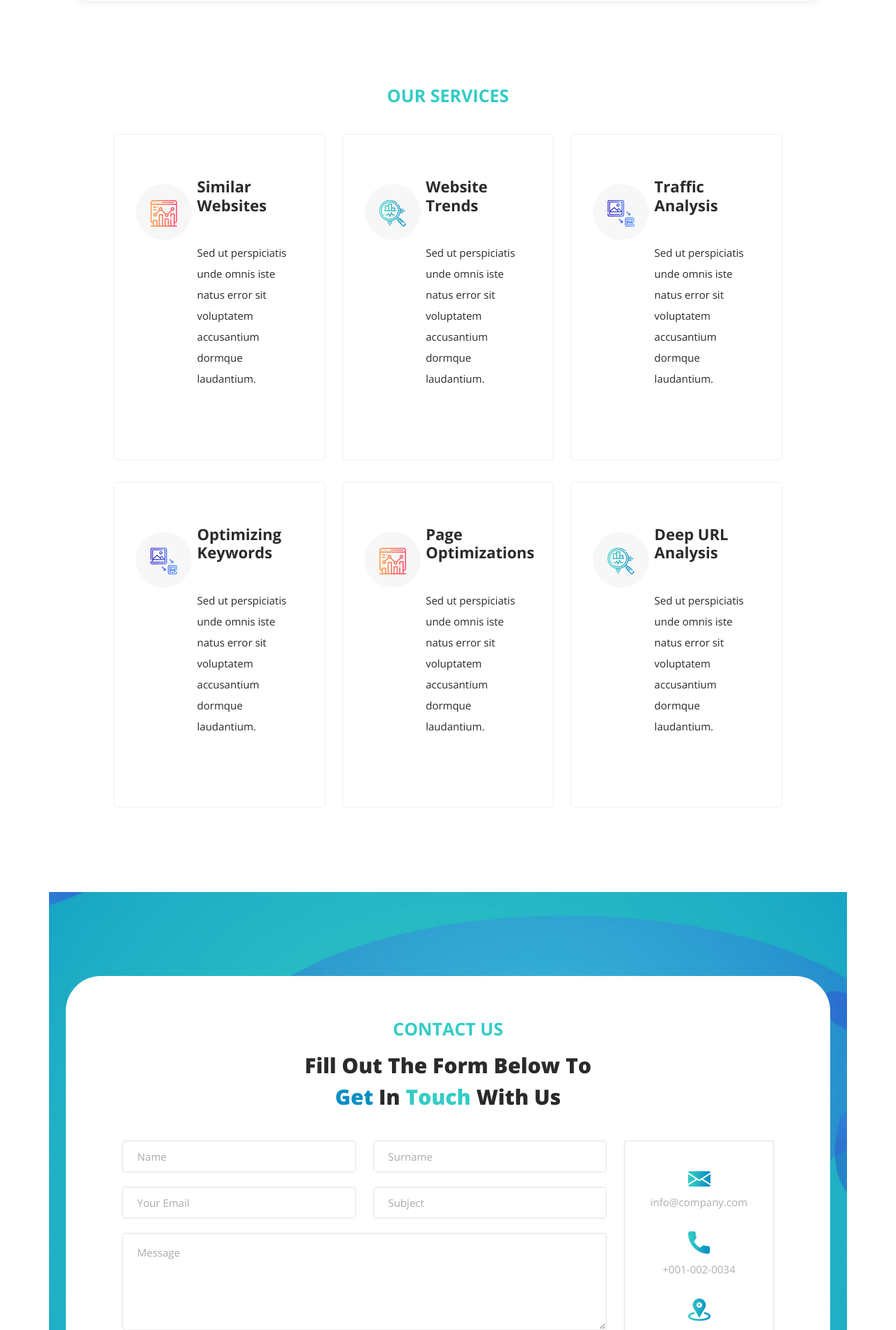
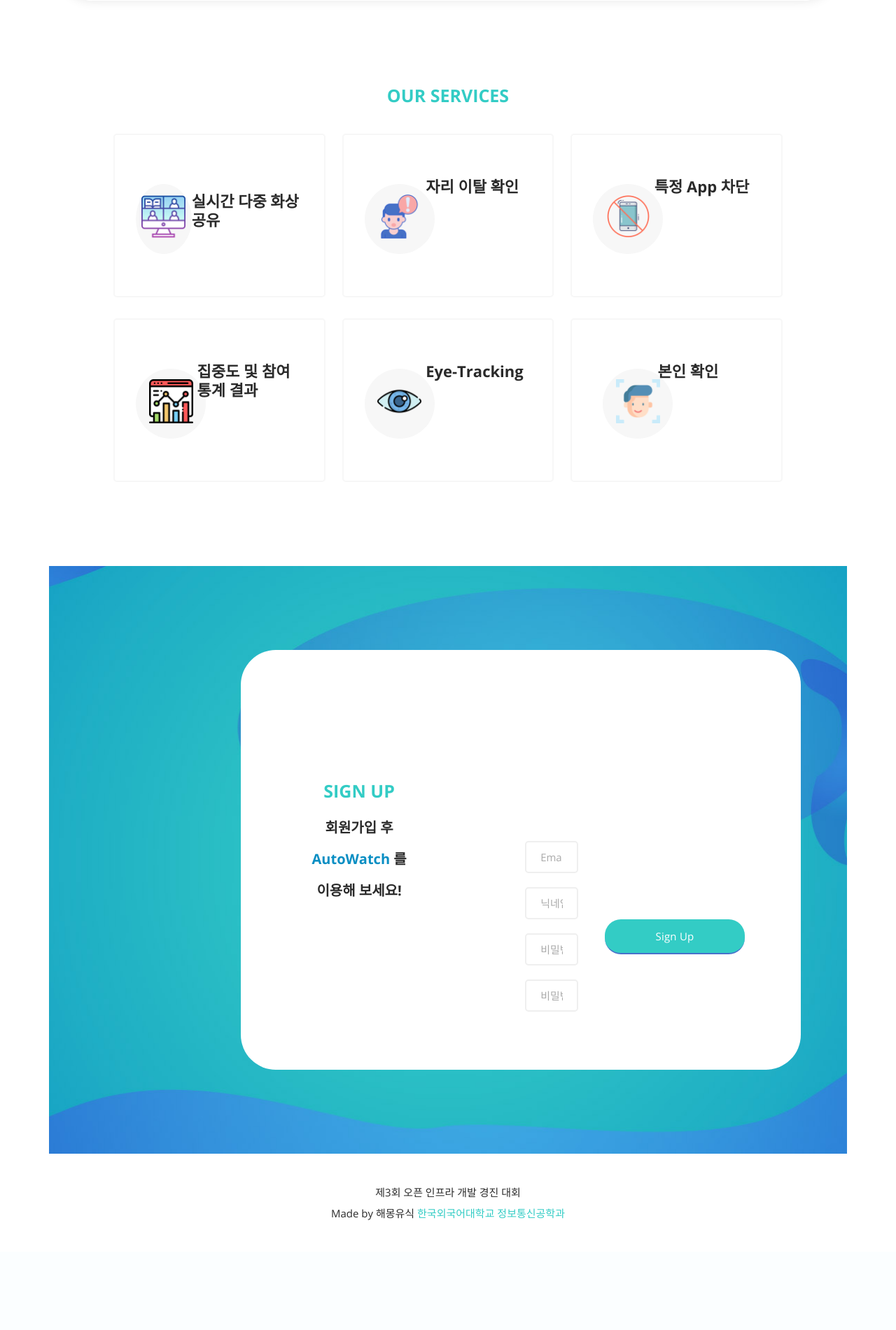
Before and after one commit to openInfra-project/AutoWatch-Manage-Server, a Django app: page / in a window 1280 px wide. Shown: the part 2078-3979 px from the top of the page at 70% size. After the commit the page ends 3822 px from the top, so only its background shows below. Run offline with Django 3.2, Linux system fonts and the light colour scheme; some libraries are stand-ins or nearby versions.

Commit message:
home sign up 수정

```diff
--- a/AutoWatch/home/templates/index.html
+++ b/AutoWatch/home/templates/index.html
@@ -34,11 +34,36 @@
    width: 500px;
    height: 350px;
    border: #dee2e6;
-   border-radius: 10px;
-   border-bottom: 5px;
-   box-shadow: 10px;
+   border-radius: 20px;
+   border-bottom: 1px solid rgba(204,204,204, 0.7);
+   box-shadow: 0 0  5px rgba(0,0,0, 0.7);
    background-image: url(static/assets/images/main_img.png);
    background-repeat: no-repeat;
+  }
+
+  .sign_up_input{
+    width: 400px;
+    height: 54px;
+    margin-left: 110px;
+  }
+  form#contact input:focus{
+    border-color: #088ec3;
+  }
+  form#contact {
+    width: 800px;
+    height: 600px;
+    margin-left: 250px;
+  }
+  .footer_text{
+    font-size: 15px;
+    line-height: 30px;
+    color: #2a2a2a;
+  }
+  form#contact button{
+    width: 200px;
+    height: 50px;
+    margin-top: 220px;
+
   }
 </style>
 </head>
@@ -57,11 +82,11 @@
             <!-- ***** Menu Start ***** -->
             <ul class="nav">
               <li class="scroll-to-section"><a href="#top" class="active">Home</a></li>
-              <li class="scroll-to-section"><a href="#features">Features</a></li>
-              <li class="scroll-to-section"><a href="#about">About Us</a></li>
+              <li class="scroll-to-section"><a href="#about">Outlines</a></li>
+              <li class="scroll-to-section"><a href="#features">Components</a></li>
               <li class="scroll-to-section"><a href="#services">Services</a></li>
-              <li class="scroll-to-section"><a href="#contact">Contact Us</a></li>
-              <li class="scroll-to-section"><div class="main-blue-button"><a href="#contact">Sign Up</a></div></li>
+              <li class="scroll-to-section"><a href="#contact">Sign Up</a></li>
+              <li class="scroll-to-section"><div class="main-blue-button"><a href="#contact">Login</a></div></li>
             </ul>
             <a class='menu-trigger'>
                 <span>Menu</span>
@@ -92,7 +117,7 @@
                   </div>
                   <div class="col-lg-12">
                     <div class="main-green-button scroll-to-section">
-                      <a href="#contact">Sign Up</a>
+                      <a href="#contact">Login</a>
                     </div>
                   </div>
                 </div>
@@ -197,18 +222,11 @@
       <div class="row">
         <div class="col-lg-4">
           <div class="service-item wow bounceInUp" data-wow-duration="1s" data-wow-delay="0.3s">
-            <div class="row">
-              <div class="col-lg-4">
             <div class="icon">
-                  <img src="static/assets/images/service-icon-01.png" alt="">
+              <img src="static/assets/images/online-learning.png" alt="">
             </div>
-              </div>
-              <div class="col-lg-8">
             <div class="right-content">
-                  <h4>Similar Websites</h4>
-                  <p>Sed ut perspiciatis unde omnis iste natus error sit voluptatem accusantium dormque laudantium.</p>
-                </div>
-              </div>
+              <h4>실시간 다중 화상 공유</h4>
             </div>
           </div>
         </div>
@@ -217,13 +235,12 @@
             <div class="row">
               <div class="col-lg-4">
                 <div class="icon">
-                  <img src="static/assets/images/service-icon-02.png" alt="">
+                  <img src="static/assets/images/awareness.png" alt="">
                 </div>
               </div>
               <div class="col-lg-8">
                 <div class="right-content">
-                  <h4>Website Trends</h4>
-                  <p>Sed ut perspiciatis unde omnis iste natus error sit voluptatem accusantium dormque laudantium.</p>
+                  <h4>자리 이탈 확인</h4>
                 </div>
               </div>
             </div>
@@ -234,13 +251,12 @@
             <div class="row">
               <div class="col-lg-4">
                 <div class="icon">
-                  <img src="static/assets/images/service-icon-03.png" alt="">
+                  <img src="static/assets/images/mobile.png" alt="">
                 </div>
               </div>
               <div class="col-lg-8">
                 <div class="right-content">
-                  <h4>Traffic Analysis</h4>
-                  <p>Sed ut perspiciatis unde omnis iste natus error sit voluptatem accusantium dormque laudantium.</p>
+                  <h4>특정 App 차단</h4>
                 </div>
               </div>
             </div>
@@ -251,13 +267,12 @@
             <div class="row">
               <div class="col-lg-4">
                 <div class="icon">
-                  <img src="static/assets/images/service-icon-03.png" alt="">
+                  <img src="static/assets/images/analytics.png" alt="">
                 </div>
               </div>
               <div class="col-lg-8">
                 <div class="right-content">
-                  <h4>Optimizing Keywords</h4>
-                  <p>Sed ut perspiciatis unde omnis iste natus error sit voluptatem accusantium dormque laudantium.</p>
+                  <h4>집중도 및 참여 통계 결과</h4>
                 </div>
               </div>
             </div>
@@ -268,13 +283,12 @@
             <div class="row">
               <div class="col-lg-4">
                 <div class="icon">
-                  <img src="static/assets/images/service-icon-01.png" alt="">
+                  <img src="static/assets/images/eye.png" alt="">
                 </div>
               </div>
               <div class="col-lg-8">
                 <div class="right-content">
-                  <h4>Page Optimizations</h4>
-                  <p>Sed ut perspiciatis unde omnis iste natus error sit voluptatem accusantium dormque laudantium.</p>
+                  <h4>Eye-Tracking</h4>
                 </div>
               </div>
             </div>
@@ -285,13 +299,12 @@
             <div class="row">
               <div class="col-lg-4">
                 <div class="icon">
-                  <img src="static/assets/images/service-icon-02.png" alt="">
+                  <img src="static/assets/images/face-recognition.png" alt="">
                 </div>
               </div>
               <div class="col-lg-8">
                 <div class="right-content">
-                  <h4>Deep URL Analysis</h4>
-                  <p>Sed ut perspiciatis unde omnis iste natus error sit voluptatem accusantium dormque laudantium.</p>
+                  <h4>본인 확인</h4>
                 </div>
               </div>
             </div>
@@ -301,89 +314,37 @@
     </div>
   </div>
 
+ <!-- Sign Up -->
   <div id="contact" class="contact-us section">
     <div class="container">
       <div class="row">
         <div class="col-lg-12 wow fadeInUp" data-wow-duration="0.5s" data-wow-delay="0.25s">
           <form id="contact" action="" method="post">
-            <div class="row">
-              <div class="col-lg-6 offset-lg-3">
             <div class="section-heading">
-                  <h6>Contact Us</h6>
-                  <h2>Fill Out The Form Below To <span>Get</span> In <em>Touch</em> With Us</h2>
+              <h6>Sign Up</h6>
+              <h2>회원가입 후 <span>AutoWatch</span> 를 이용해 보세요!</h2>
             </div>
+            <div class="sign_up_input">
+              <input type="email" id="id" placeholder="Email" autocomplete="off">
+              <input type="text" id="nickname" placeholder="닉네임" autocomplete="off">
+              <input type="password" id="password" placeholder="비밀번호" autocomplete="off">
+              <input type="password" id="re-password" placeholder="비밀번호 확인" autocomplete="off">
             </div>
-              <div class="col-lg-9">
-                <div class="row">
-                  <div class="col-lg-6">
-                    <fieldset>
-                      <input type="name" name="name" id="name" placeholder="Name" autocomplete="on" required>
-                    </fieldset>
-                  </div>
-                  <div class="col-lg-6">
-                    <fieldset>
-                      <input type="surname" name="surname" id="surname" placeholder="Surname" autocomplete="on" required>
-                    </fieldset>
-                  </div>
-                  <div class="col-lg-6">
-                    <fieldset>
-                      <input type="text" name="email" id="email" pattern="[^ @]*@[^ @]*" placeholder="Your Email" required="">
-                    </fieldset>
-                  </div>
-                  <div class="col-lg-6">
-                    <fieldset>
-                      <input type="subject" name="subject" id="subject" placeholder="Subject" autocomplete="on">
-                    </fieldset>
-                  </div>
-                  <div class="col-lg-12">
-                    <fieldset>
-                      <textarea name="message" type="text" class="form-control" id="message" placeholder="Message" required=""></textarea>
-                    </fieldset>
-                  </div>
-                  <div class="col-lg-12">
-                    <fieldset>
-                      <button type="submit" id="form-submit" class="main-button ">Send Message Now</button>
-                    </fieldset>
-                  </div>
-                </div>
-              </div>
-              <div class="col-lg-3">
-                <div class="contact-info">
-                  <ul>
-                    <li>
-                      <div class="icon">
-                        <img src="static/assets/images/contact-icon-01.png" alt="email icon">
-                      </div>
-                      <a href="#">info@company.com</a>
-                    </li>
-                    <li>
-                      <div class="icon">
-                        <img src="static/assets/images/contact-icon-02.png" alt="phone">
-                      </div>
-                      <a href="#">+001-002-0034</a>
-                    </li>
-                    <li>
-                      <div class="icon">
-                        <img src="static/assets/images/contact-icon-03.png" alt="location">
-                      </div>
-                      <a href="#">26th Street, Digital Villa</a>
-                    </li>
-                  </ul>
-                </div>
-              </div>
+            <div class="sign_up_btn">
+                <button type="submit" id="form-submit" class="main-button ">Sign Up</button>
             </div>
           </form>
         </div>
       </div>
     </div>
   </div>
+  <!-- 하단부 footer -->
   <footer>
     <div class="container">
       <div class="row">
         <div class="col-lg-12">
-          <p>Copyright © 2021 SEO Dream Co., Ltd. All Rights Reserved.
-
-          <br>Web Designed by <a rel="nofollow" href="https://templatemo.com" title="free CSS templates">TemplateMo</a></p>
+          <p class="footer_text">제3회 오픈 인프라 개발 경진 대회
+          <br>Made by 해몽유식 <a class="footer_a" rel="">한국외국어대학교 정보통신공학과</a></p>
         </div>
       </div>
     </div>
--- a/AutoWatch/static/assets/css/templatemo-seo-dream.css
+++ b/AutoWatch/static/assets/css/templatemo-seo-dream.css
@@ -161,18 +161,13 @@ body {
 }
 
 .section-heading h2 {
-  font-size: 30px;
+  font-size: 20px;
   text-transform: capitalize;
   color: #2a2a2a;
-  font-weight: 800;
+  font-weight: 700;
   position: relative;
   z-index: 2;
   line-height: 45px;
-}
-
-.section-heading h2 em {
-  font-style: normal;
-  color: #33ccc5;
 }
 
 .section-heading h2 span {
@@ -1114,19 +1109,20 @@ Services Style
   border-radius: 5px;
   transition: all .3s;
   margin-bottom: 30px;
+  display: flex;
+  justify-content: center;
+  align-items: center;
 }
-
 .service-item:hover {
   background-color: #fff;
   border: 2px solid transparent;
   box-shadow: 0px 0px 10px rgba(0,0,0,0.1);
 }
-
 .service-item .icon {
   margin-top: 10px;
-  width: 80px;
-  height: 80px;
-  display: inline-block;
+  width: 100px;
+  height: 100px;
+  display: block;
   text-align: center;
   line-height: 80px;
   background-color: #f7f7f7;
@@ -1134,8 +1130,9 @@ Services Style
 }
 
 .service-item .icon img {
-    width: 38px;
-    height: 38px;
+    margin-top: 10px;
+    width: 63px;
+    height: 63px;
 }
 
 .service-item h4 {
@@ -1208,10 +1205,14 @@ form#contact {
   padding: 60px 80px;
   border-radius: 50px;
   text-align: center;
+  display: flex;
+  justify-content: center;
+  align-items: center;
+
 }
 
 form#contact input {
-  width: 100%;
+  width: 50%;
   height: 46px;
   border-radius: 5px;
   background-color: transparent;
@@ -1251,6 +1252,8 @@ form#contact textarea::placeholder {
 }
 
 form#contact button {
+  width: 100px;
+  height: 50px;
   display: inline-block;
   background-color: #33ccc5;
   font-size: 15px;
@@ -1377,7 +1380,7 @@ responsive
     margin-bottom: 15px;
   }
   .service-item .right-content {
-    display: inline-block;
+    display:block;
   }
   .section-heading,
   .about-us .section-heading,
```
Also changed, not shown: AutoWatch/static/assets/images/analytics.png (added), AutoWatch/static/assets/images/awareness.png (added), AutoWatch/static/assets/images/eye.png (added), AutoWatch/static/assets/images/face-recognition.png (added), AutoWatch/static/assets/images/mobile.png (added), AutoWatch/static/assets/images/online-learning.png (added). Lines whose indentation alone changed are shown as unchanged.
